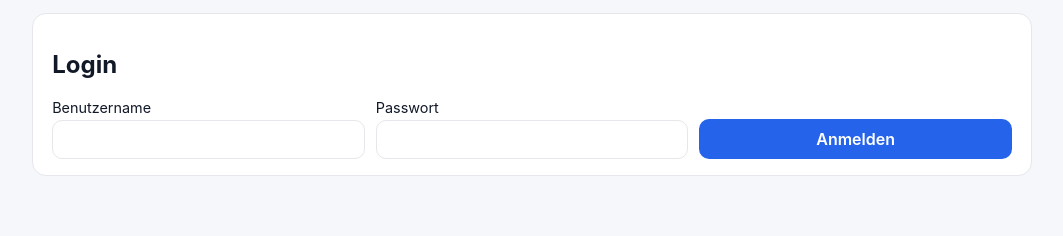
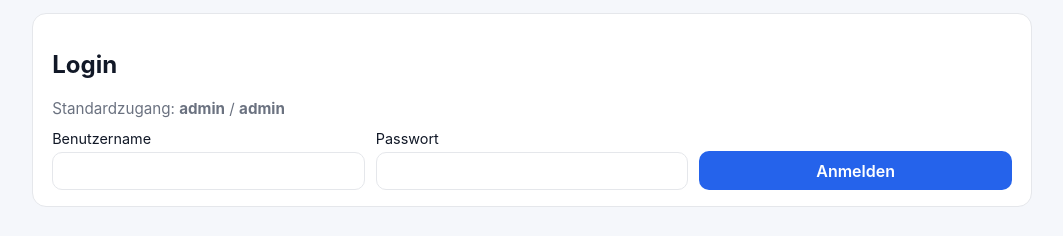
Before and after one commit to bastianmichaelis/MyOwnHub, a website: page public/index.html in a window 1280 px wide. Shown: the part 187-423 px from the top of the page, without its empty margins (108-1171 px from the left). Drawn offline with Linux system fonts and the light colour scheme; no server answers.

Commit message:
Force fixed admin credentials and show login hint

```diff
--- a/db.js
+++ b/db.js
@@ -62,7 +62,7 @@ async function initDb() {
     )
   `);
 
-  const defaultPassword = process.env.ADMIN_PASSWORD || "admin";
+  const defaultPassword = "admin";
   const adminHash = bcrypt.hashSync(defaultPassword, 10);
 
   await run(
--- a/public/index.html
+++ b/public/index.html
@@ -15,6 +15,7 @@
 
       <section id="login-panel" class="panel">
         <h2>Login</h2>
+        <p class="hint">Standardzugang: <strong>admin</strong> / <strong>admin</strong></p>
         <form id="login-form" class="form-grid">
           <label>
             Benutzername
--- a/public/styles.css
+++ b/public/styles.css
@@ -30,6 +30,12 @@ body {
   border: 1px solid var(--border);
   border-radius: 14px;
   padding: 1rem 1.2rem;
+}
+
+.hint {
+  margin: 0.3rem 0 0.8rem;
+  color: var(--muted);
+  font-size: 0.95rem;
 }
 
 .form-grid {
```
Also changed, not shown: README.md.
